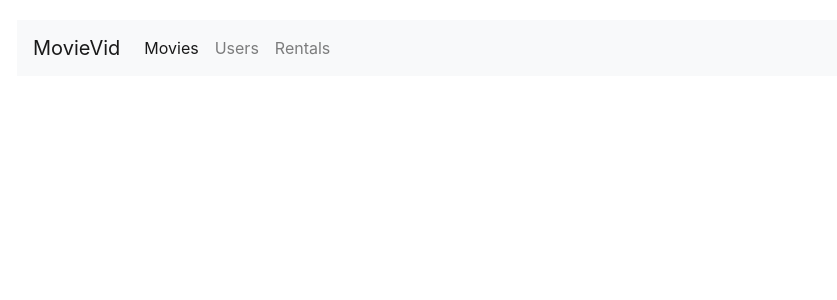
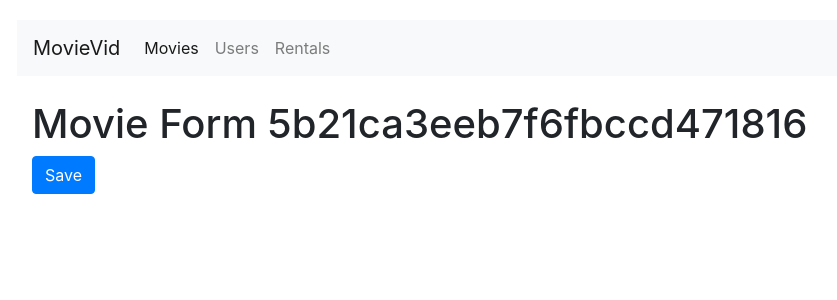
Before and after one commit to prateek951/Movie-Vid-App, a React (Create React App) app in the folder movievid/: page /movies/5b21ca3eeb7f6fbccd471816 in a window 1280 px wide. Shown: the top 300 px of the page, without its empty margins (68-905 px from the left). Built offline with nearby package versions, Linux system fonts and the light colour scheme.

Commit message:
added the navbar with full routing enabled

```diff
--- a/movievid/src/App.js
+++ b/movievid/src/App.js
@@ -1,10 +1,12 @@
 import React, { Component } from "react";
 import "./App.css";
-import { Route, Switch } from "react-router-dom";
+import { Route, Switch, Redirect } from "react-router-dom";
 import Movies from "./components/Movies";
 import Navbar from "./components/Navbar";
 import Users from "./components/Users";
 import Rentals from "./components/Rentals";
+import NotFound from "./components/NotFound";
+import MovieForm from "./components/MovieForm";
 
 class App extends Component {
   render() {
@@ -14,8 +16,12 @@ class App extends Component {
         <br />
         <Switch>
           <Route path="/movies" exact component={Movies} />
+          <Route path='/movies/:id' exact component={MovieForm}/>
           <Route path="/users" exact component={Users} />
           <Route path="/rentals" exact component={Rentals} />
+          <Route path='/not-found' component={NotFound}/>
+          <Redirect exact from="/" to="/movies"/>
+          <Redirect to="/not-found"/>
         </Switch>
       </main>
     );
--- /dev/null
+++ b/movievid/src/components/MovieForm.js
@@ -0,0 +1,19 @@
+import React, { Component } from "react";
+
+export default class MovieForm extends Component {
+  handleSave = () => {
+    // console.log("handleSave fired");
+    this.props.history.push('/');
+  };
+  render() {
+    const { id } = this.props.match.params;
+    return (
+      <div className="container">
+        <h1>Movie Form {id} </h1>
+        <button onClick={this.handleSave} className="btn btn-primary">
+          Save
+        </button>
+      </div>
+    );
+  }
+}
--- /dev/null
+++ b/movievid/src/components/NotFound.js
@@ -0,0 +1,12 @@
+import React, { Component } from 'react'
+
+export default class NotFound extends Component {
+  render() {
+    return (
+      <div>
+        <h1>Oopssss... We hope that this is not the page you were looking for.. Please watch your URL..
+        Be careful. Otherwise, if we are at the fault Sorry for the inconvenience. :)</h1>
+      </div>
+    )
+  }
+}
--- a/movievid/src/components/common/TableBody.js
+++ b/movievid/src/components/common/TableBody.js
@@ -1,6 +1,6 @@
 import React, { Component } from "react";
 import Like from "./Like";
-
+import { Link } from "react-router-dom";
 export default class TableBody extends Component {
   render() {
 
@@ -10,7 +10,7 @@ export default class TableBody extends Component {
       <tbody>
         {data.map(item => (
           <tr key={item._id}>
-            <td>{item.title}</td>
+            <td><Link to={`/movies/${item._id}`}>{item.title}</Link></td>
             <td>{item.genre.name}</td>
             <td>{item.numberInStock}</td>
             <td>{item.dailyRentalRate}</td>
```
